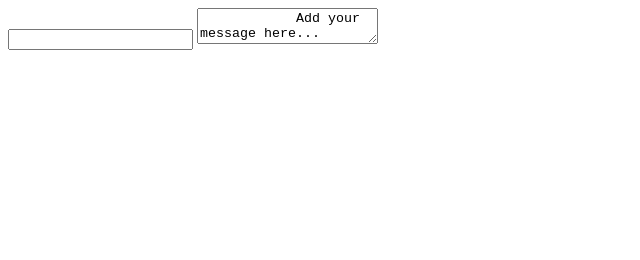
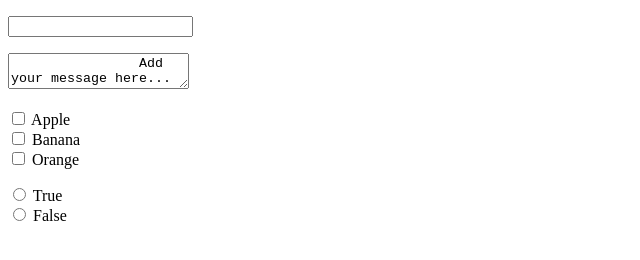
Before and after one commit to cfranco92/html_course_Talos, a plain HTML site: page index5.html in a window 1280 px wide. Shown: the whole page, without its empty margins (0-640 px from the left). Drawn offline with Linux system fonts and the light colour scheme.

Commit message:
Radio buttons and check buttons.

```diff
--- a/index5.html
+++ b/index5.html
@@ -9,11 +9,46 @@
 
 <body>
     <form>
-        <input type="text">
+        <p>
+            <input type="text">
+        </p>
 
-        <textarea>
-            Add your message here...
-        </textarea>
+        <p>
+            <textarea>
+                Add your message here...
+            </textarea>
+        </p>
+
+        <p>
+            <label>
+                <input type="checkbox" name="CheckboxGroup1" value="apple" id="CheckboxGroup1_0">
+                Apple
+            </label>
+            <br>
+            <label>
+                <input type="checkbox" name="ChechboxGroup1_" value="banana" id="CheckboxGroup1_1">
+                Banana
+            </label>
+            <br>
+            <label>
+                <input type="checkbox" name="ChechboxGroup1_" value="orange" id="CheckboxGroup1_2">
+                Orange
+            </label>
+            <br>
+        </p>
+
+        <p>
+            <label>
+                <input type="radio" name="RadioGroup1" value="true" id="RadioGroup1_0">
+                True
+            </label>
+            <br>
+            <label>
+                <input type="radio" name="RadioGroup1" value="false" id="RadioGroup1_1">
+                False
+            </label>
+            <br>
+        </p>
     </form>
 </body>
 
```
